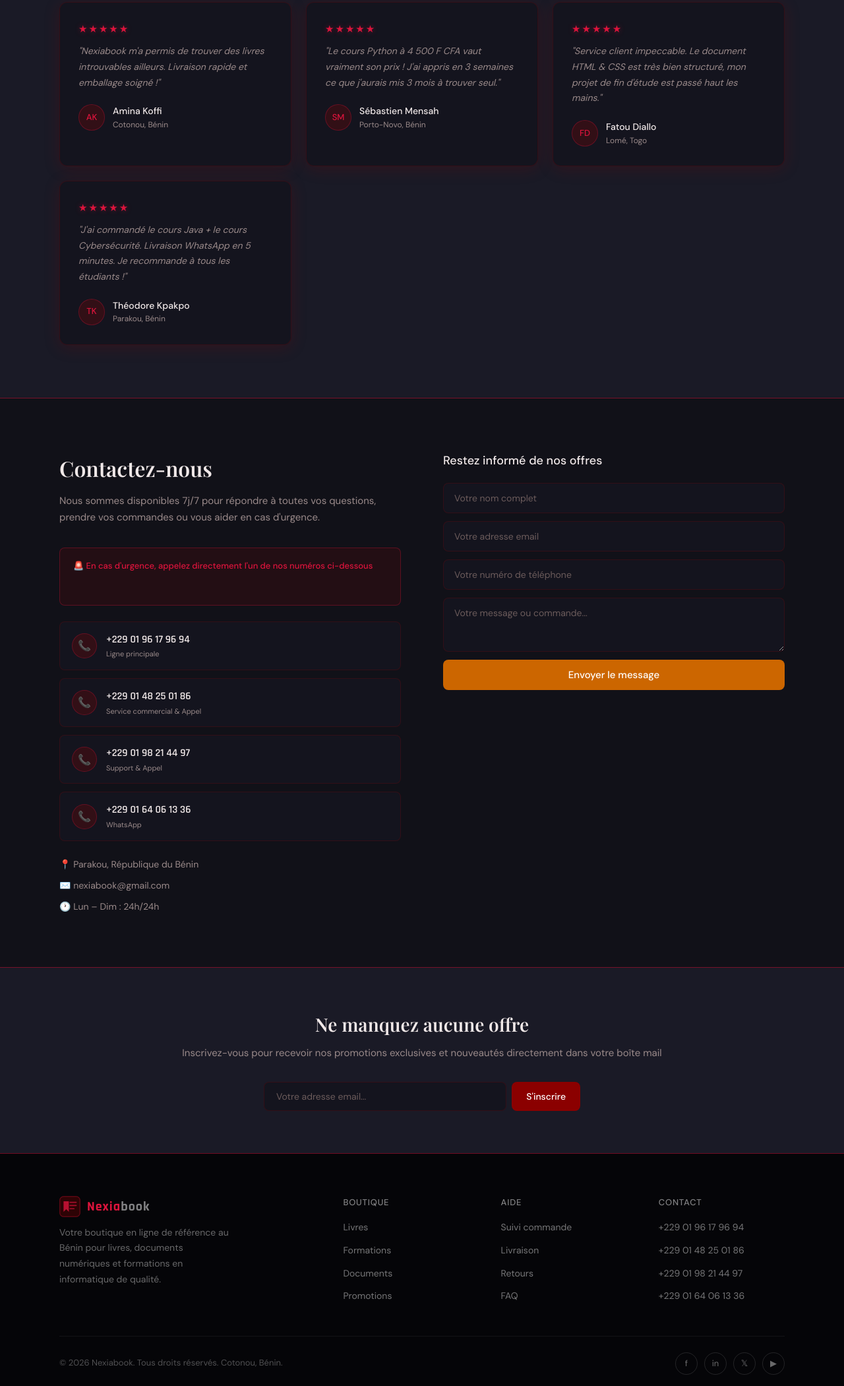
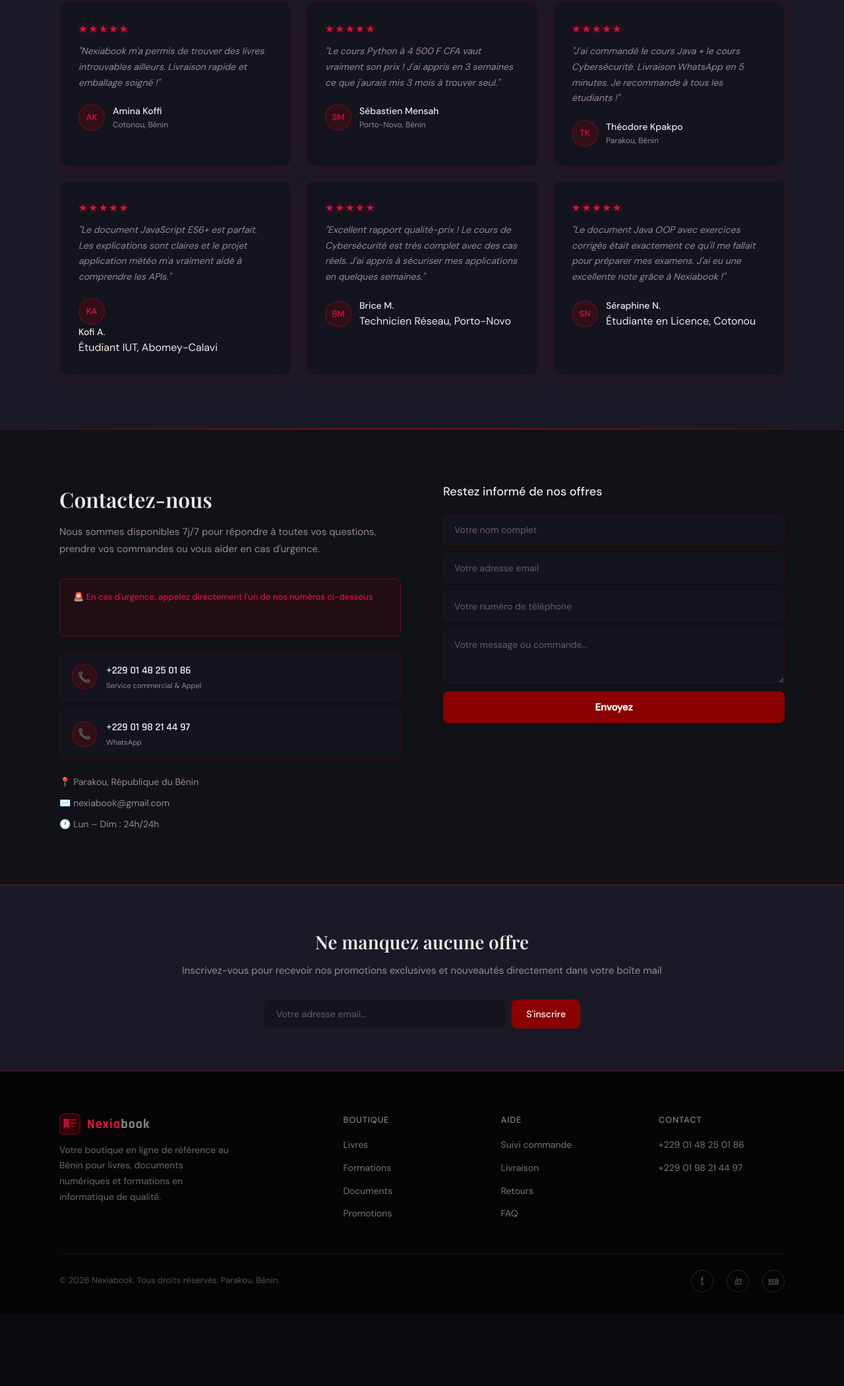
Before and after one commit to nexiabook-spec/nexiabook, a plain HTML site: page index.html in a window 1280 px wide. Shown: the part 7159-9260 px from the top of the page at 66% size. After the commit the page ends 9150 px from the top, so only its background shows below. Drawn offline with nearby package versions, Linux system fonts and the light colour scheme.

Commit message:
Add files via upload

```diff
--- a/index.html
+++ b/index.html
@@ -544,7 +544,9 @@
     font-size: 15px; font-weight: 500; cursor: pointer;
     font-family: var(--font-body); transition: all 0.2s;
   }
-  .btn-nl:hover { background: var(--amber); box-shadow: 0 0 16px rgba(255,140,0,0.4); }
+  .btn-nl { width: 100%; background: var(--blood); color: white; border: none; padding: 14px; border-radius: var(--radius-sm); font-size: 15px; font-weight: 600; cursor: pointer; font-family: var(--font-body); transition: all 0.2s; }
+  .btn-nl:hover { background: var(--crimson); box-shadow: 0 0 24px rgba(241, 20, 64, 0.5); }
+
   .nl-success { display: none; color: #4ade80; font-size: 14px; text-align: center; padding: 8px; }
   .contact-info-row { display: flex; flex-direction: column; gap: 10px; margin-top: 1.5rem; }
   .contact-info-item { display: flex; align-items: center; gap: 10px; color: var(--text-muted); font-size: 14px; }
@@ -1263,17 +1265,30 @@
       </div>
       <div class="testi-card">
         <div class="stars">★★★★★</div>
-        <p class="testi-text">"Service client impeccable. Le document HTML & CSS est très bien structuré, mon projet de fin d'étude est passé haut les mains."</p>
-        <div class="testi-author"><div class="avatar">FD</div><div><div class="author-name">Fatou Diallo</div><div class="author-loc">Lomé, Togo</div></div></div>
+        <p class="testi-text">"J'ai commandé le cours Java + le cours Cybersécurité. Livraison WhatsApp en 5 minutes. Je recommande à tous les étudiants !"</p>
+        <div class="testi-author"><div class="avatar">TK</div><div><div class="author-name">Théodore Kpakpo</div><div class="author-loc">Parakou, Bénin</div></div></div>
       </div>
       <div class="testi-card">
         <div class="stars">★★★★★</div>
-        <p class="testi-text">"J'ai commandé le cours Java + le cours Cybersécurité. Livraison WhatsApp en 5 minutes. Je recommande à tous les étudiants !"</p>
-        <div class="testi-author"><div class="avatar">TK</div><div><div class="author-name">Théodore Kpakpo</div><div class="author-loc">Parakou, Bénin</div></div></div>
-      </div>
-    </div>
+        <div class="testi-text">"Le document JavaScript ES6+ est parfait. Les explications sont claires et le projet application météo m'a vraiment aidé à comprendre les APIs."</div>
+        <div class="texti-author"><div class="avatar">KA</div><div><div class="author-name">Kofi A.</div><div class="author-role">Étudiant IUT, Abomey-Calavi</div></div></div>
+      </div>
+      <div class="testi-card">
+        <div class="stars">★★★★★</div>
+        <div class="testi-text">"Excellent rapport qualité-prix ! Le cours de Cybersécurité est très complet avec des cas réels. J'ai appris à sécuriser mes applications en quelques semaines."</div>
+        <div class="testi-author"><div class="avatar">BM</div><div><div class="author-name">Brice M.</div><div class="author-role">Technicien Réseau, Porto-Novo</div></div></div>
+      </div>
+      <div class="testi-card">
+        <div class="stars">★★★★★</div>
+        <div class="testi-text">"Le document Java OOP avec exercices corrigés était exactement ce qu'il me fallait pour préparer mes examens. J'ai eu une excellente note grâce à Nexiabook !"</div>
+        <div class="testi-author"><div class="avatar">SN</div><div><div class="author-name">Séraphine N.</div><div class="author-role">Étudiante en Licence, Cotonou</div></div></div>
+      </div>
+    </div>
+
   </div>
 </section>
+
+<div class="divider"></div>
 
 <!-- ── CONTACT ── -->
 <section class="contact-section" id="contact">
@@ -1285,21 +1300,13 @@
         <p>🚨 En cas d'urgence, appelez directement l'un de nos numéros ci-dessous</p>
       </div>
       <div class="phone-list">
-        <a class="phone-item" href="tel:+2290196179694">
-          <div class="phone-icon">📞</div>
-          <div><div class="phone-number">+229 01 96 17 96 94</div><div class="phone-label">Ligne principale</div></div>
-        </a>
         <a class="phone-item" href="tel:+2290148250186">
           <div class="phone-icon">📞</div>
           <div><div class="phone-number">+229 01 48 25 01 86</div><div class="phone-label">Service commercial & Appel</div></div>
         </a>
-        <a class="phone-item" href="tel:+2290164061336">
-          <div class="phone-icon">📞</div>
-          <div><div class="phone-number">+229 01 98 21 44 97</div><div class="phone-label">Support & Appel</div></div>
-        </a>
         <a class="phone-item" href="tel:+2290198214497">
           <div class="phone-icon">📞</div>
-          <div><div class="phone-number">+229 01 64 06 13 36</div><div class="phone-label">WhatsApp</div></div>
+          <div><div class="phone-number">+229 01 98 21 44 97</div><div class="phone-label">WhatsApp</div></div>
         </a>
       </div>
       <div class="contact-info-row">
@@ -1315,7 +1322,7 @@
         <input class="nl-input" type="email" placeholder="Votre adresse email" id="nl-email"/>
         <input class="nl-input" type="tel" placeholder="Votre numéro de téléphone" id="nl-phone"/>
         <textarea class="nl-input" rows="3" placeholder="Votre message ou commande..." id="nl-msg" style="resize:vertical"></textarea>
-        <button class="btn-nl" onclick="sendMessage()">Envoyer le message</button>
+        <button class="btn-nl" onclick="sendMessage()">Envoyez</button>
         <p class="nl-success" id="nl-success">✅ Message reçu ! Nous vous rappelons très bientôt.</p>
       </div>
     </div>
@@ -1370,27 +1377,26 @@
       <div class="footer-col">
         <h4>Contact</h4>
         <ul>
-          <li><a href="tel:+2290196179694">+229 01 96 17 96 94</a></li>
           <li><a href="tel:+2290148250186">+229 01 48 25 01 86</a></li>
           <li><a href="tel:+2290164061336">+229 01 98 21 44 97</a></li>
-          <li><a href="tel:+2290198214497">+229 01 64 06 13 36</a></li>
         </ul>
       </div>
     </div>
     <div class="footer-bottom">
-      <span class="footer-copy">© 2026 Nexiabook. Tous droits réservés. Cotonou, Bénin.</span>
+      <span class="footer-copy">© 2026 Nexiabook. Tous droits réservés. Parakou, Bénin.</span>
       <div class="social-links">
-        <button class="social-btn">f</button>
-        <button class="social-btn">in</button>
-        <button class="social-btn">𝕏</button>
-        <button class="social-btn">▶</button>
+
+        <a href="https://www.facebook.com/profile.php?id=61573372274265" target="_blank" class="social-btn"><i class="fab fa-facebook"></i>f</a><br>
+        <a href="https://www.linkedin.com/in/nexia-book-4481b9403" target="_blank" class="social-btn"><i class="fab fa-linkedIn">in</i></a><br>
+        <a href="https://wa.we/2290198214497" target="_blank" class="social-btn"> <i class="fab fa-whatsapp"></i>wa</a>
       </div>
     </div>
   </div>
 </footer>
 
 <!-- ── FLOATING WHATSAPP ── -->
-<a class="whatsapp-float" href="https://wa.me/2290164061336" target="_blank" title="Contactez-nous sur WhatsApp">💬</a>
+<a class="whatsapp-float" href="https://wa.me/2290198214497" target="_blank" title="Contactez-nous sur WhatsApp">💬</a>
+
 
 <script>
   const products = [
```
